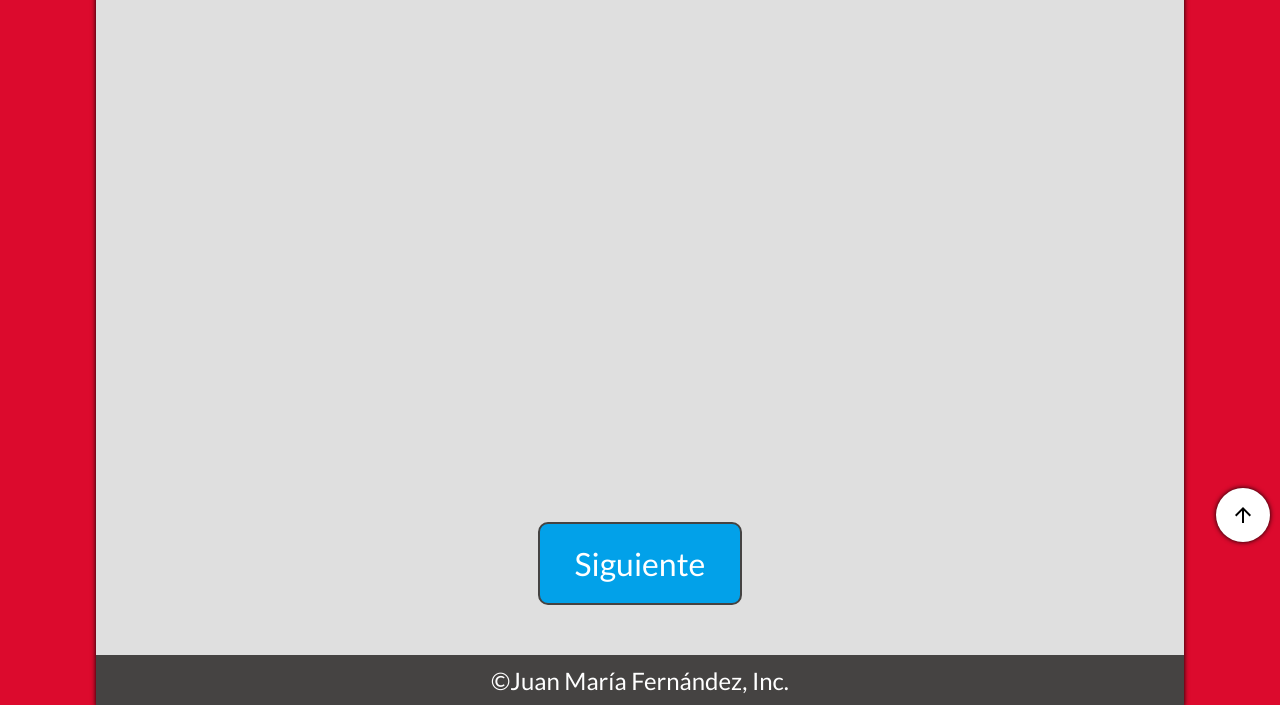
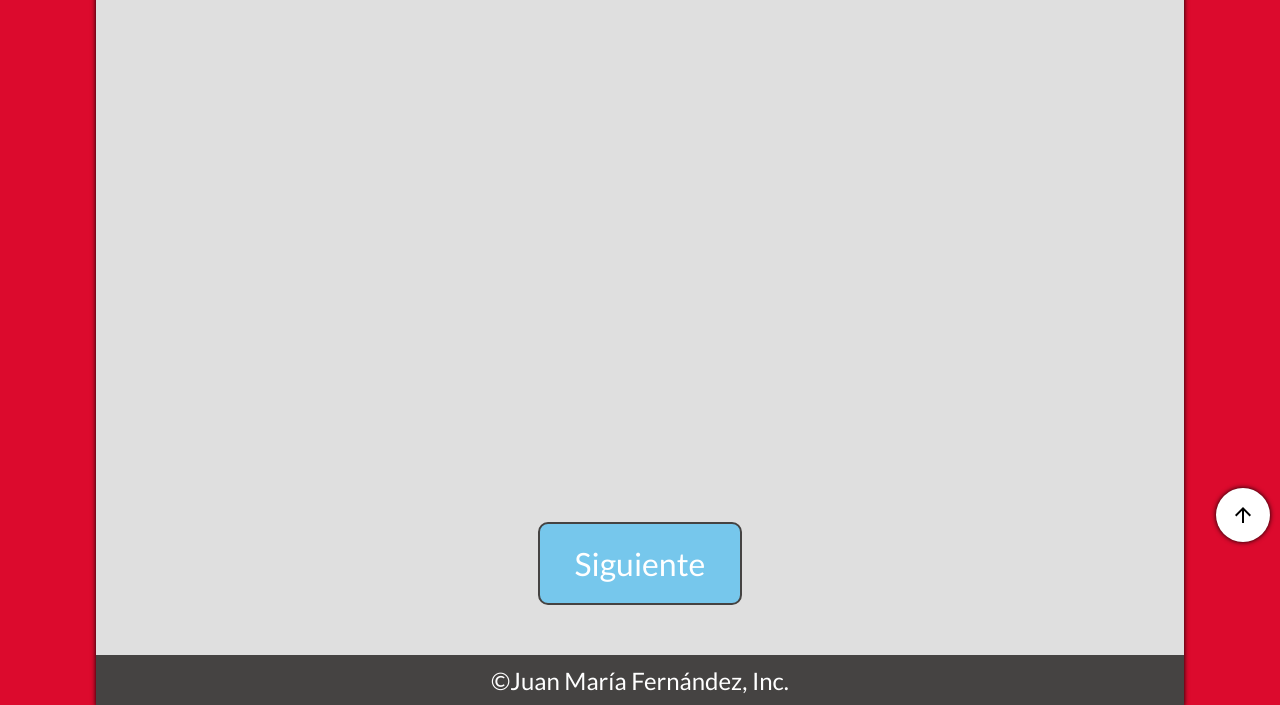
Before and after one commit to JuuanmaSR/Pokedex-tarea-clase-12, a website with bundled scripts: page index.html in a window 1280 px wide. In both pictures the pointer is over the button "Siguiente". Shown: the part 208-913 px from the top of the page. Built offline with nearby package versions, Linux system fonts and the light colour scheme; no server answers.

Commit message:
css-button-hover
aclarando un poco los botones cuando se le pasa el mouse por arriba.

```diff
--- a/css/styles.css
+++ b/css/styles.css
@@ -249,6 +249,10 @@ html {
         font-size: 2em;
     }
 
+    .button:hover{
+        background-color: #76c7ec;
+    }
+
     .container-pokemon {
         font-size: 1.9em;
 
```
